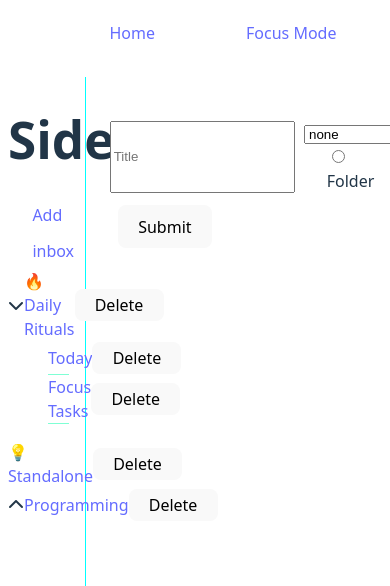
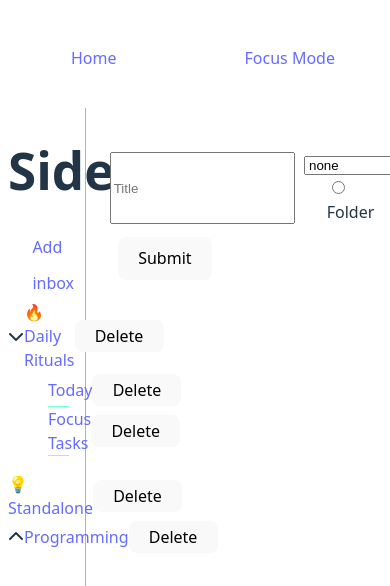
Before and after one commit to thomaswilliamscode/todo, a React (Vite) app: page / in a window 390 px wide. Shown: the top 586 px of the page. Built offline with nearby package versions, Linux system fonts and the light colour scheme.

Commit message:
Fix header structure and improve CSS for better layout and responsiveness

```diff
--- a/src/components/Header.tsx
+++ b/src/components/Header.tsx
@@ -2,7 +2,7 @@ import { Link } from 'react-router-dom';
 
 export default function Header () {
   return (
-    <div className='container'>
+    <header className='container'>
       <nav className='header'>
         <ul>
           <li>
@@ -13,6 +13,6 @@ export default function Header () {
           </li>
         </ul>
       </nav>
-    </div>
+    </header>
   );
 }
--- a/src/index.css
+++ b/src/index.css
@@ -30,8 +30,10 @@ html, body {
   display: flex;
   width: 100%;
   margin-left: 0;
-  height: 100vh;
+  min-height: 100vh;
   overflow-x: hidden;
+  flex-wrap: wrap; /* allow header to take its own row */
+  align-items: stretch;
 }
 
 /* Focus Page */
@@ -68,6 +70,7 @@ html, body {
 
 #sidebar {
   width: 20%;
+  flex: 0 0 20%;
   border-right: 0.5px solid aqua;
   padding-right: 1rem;
 }
@@ -138,7 +141,7 @@ display: flex;
 
 /* Main */
 #main {
-  flex: 1;
+  flex: 1 1 0;
   padding: 2rem;
   min-width: 0;
 }
@@ -147,22 +150,30 @@ display: flex;
 
 .container {
   width: 100%;
-  margin-left: 0%;
-  margin-top: -5%;
-  padding: 1rem;
+  margin-left: 0;
+  margin-top: 0;
+  padding: 0;
 }
 /* Header */
 
 .header {
   display: flex;
+  height: 100px;
+  width: 100%;
+  flex: 0 0 100%; /* take full row inside #layout */
+  align-items: center;
+  justify-content: center;
 }
 
 .header ul {
-  display:flex;
-  justify-content: space-around;
+  display: flex;
+  justify-content: center;
+  align-items: center;
+  gap: 8rem;
   list-style: none;
   width: 100%;
-
+  margin: 0;
+  padding: 0;
 }
 
 .add-input {
```
